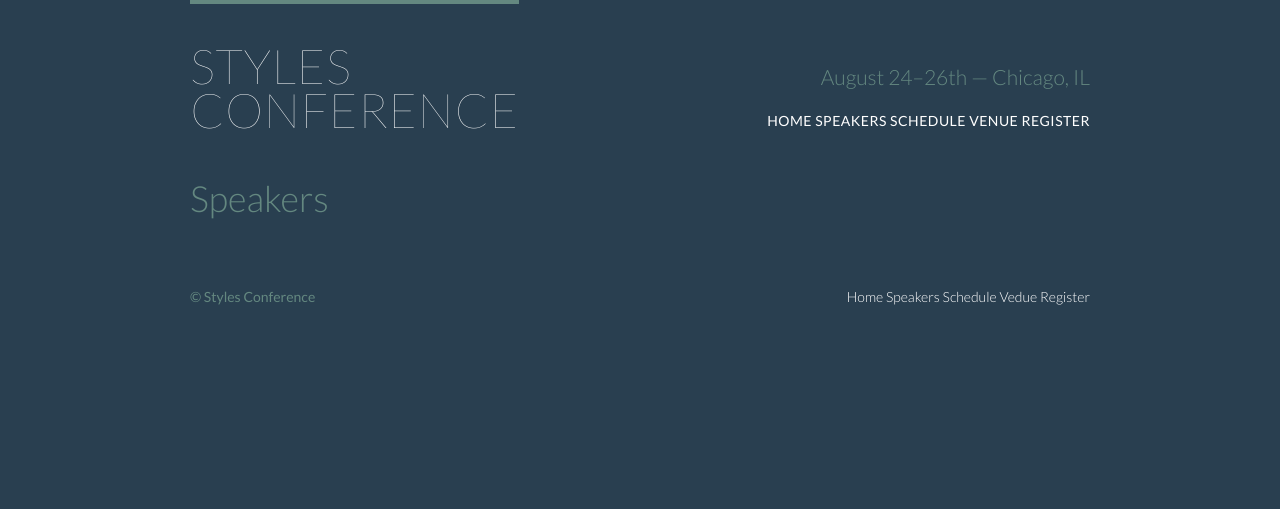
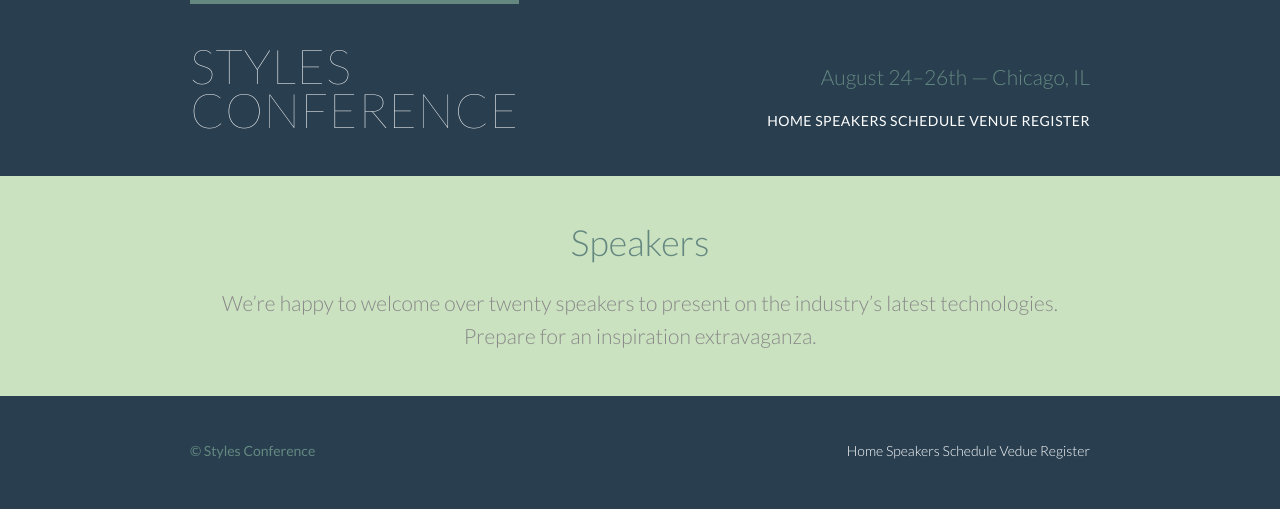
Before and after one commit to MariamiKvirkvia/Shayhowe-Project, a plain HTML site: page speakers.html in a window 1280 px wide. Drawn offline with Linux system fonts and the light colour scheme.

Commit message:
Added gradient background in the interior pages and also created .lead style to center the text.

```diff
--- a/assets/stylesheets/main.css
+++ b/assets/stylesheets/main.css
@@ -213,8 +213,20 @@ Rows
 
 .row {
   background: #fff;
+  padding: 66px 0 44px 0;
+}
+
+.row,
+.row-alt {
   min-width: 960px;
-  padding: 66px 0 44px 0;
+}
+
+.row-alt {
+  background: #cbe2c1;
+  background: -webkit-linear-gradient(to rigth, #a1d3b0, #f6f1d3);
+  background: -moz-linear-gradient(to rigth, #a1d3b0, #f6f1d3);
+  background: linear-gradient(to rigth, #a1d3b0, #f6f1d3);
+  padding: 44px 0 22px 0;
 }
 
 /*
@@ -318,6 +330,21 @@ em {
 
 /*
 ==============================
+Leads
+==============================
+*/
+
+.lead {
+  text-align: center;
+}
+
+.lead p {
+  font-size: 21px;
+  line-height: 33px;
+}
+
+/*
+==============================
 Links
 ==============================
 */
--- a/speakers.html
+++ b/speakers.html
@@ -26,8 +26,15 @@
         <a href="register.html">Register</a>
       </nav>
     </header>
-    <section class="container">
-      <h1>Speakers</h1>
+    <section class="row-alt">
+      <div class="lead container">
+        <h1>Speakers</h1>
+        <p>
+          We&#8217;re happy to welcome over twenty speakers to present on the
+          industry&#8217;s latest technologies. Prepare for an inspiration
+          extravaganza.
+        </p>
+      </div>
     </section>
     <footer class="primary-footer container group">
       <small>&copy; Styles Conference</small>
```
Also changed, not shown: register.html (+4 -2 lines), schedule.html (+4 -2 lines), venue.html (+4 -2 lines).
